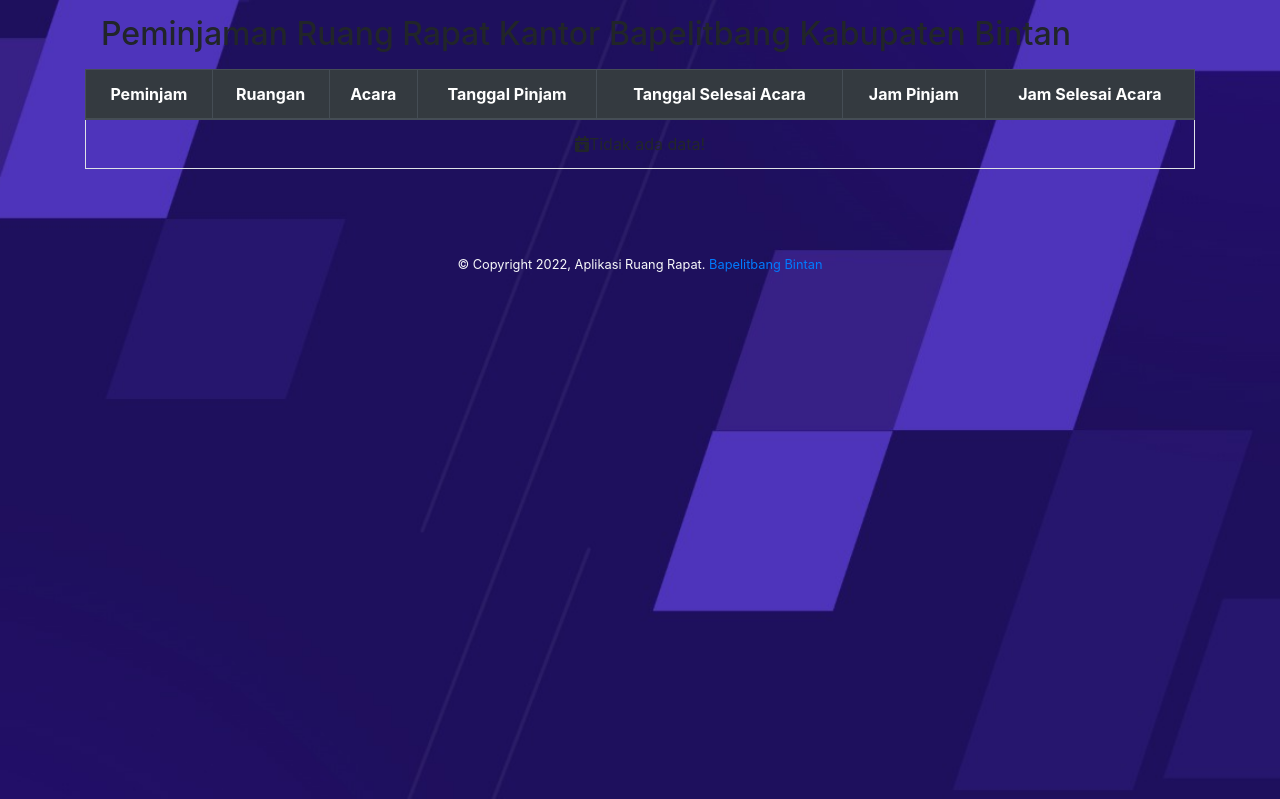
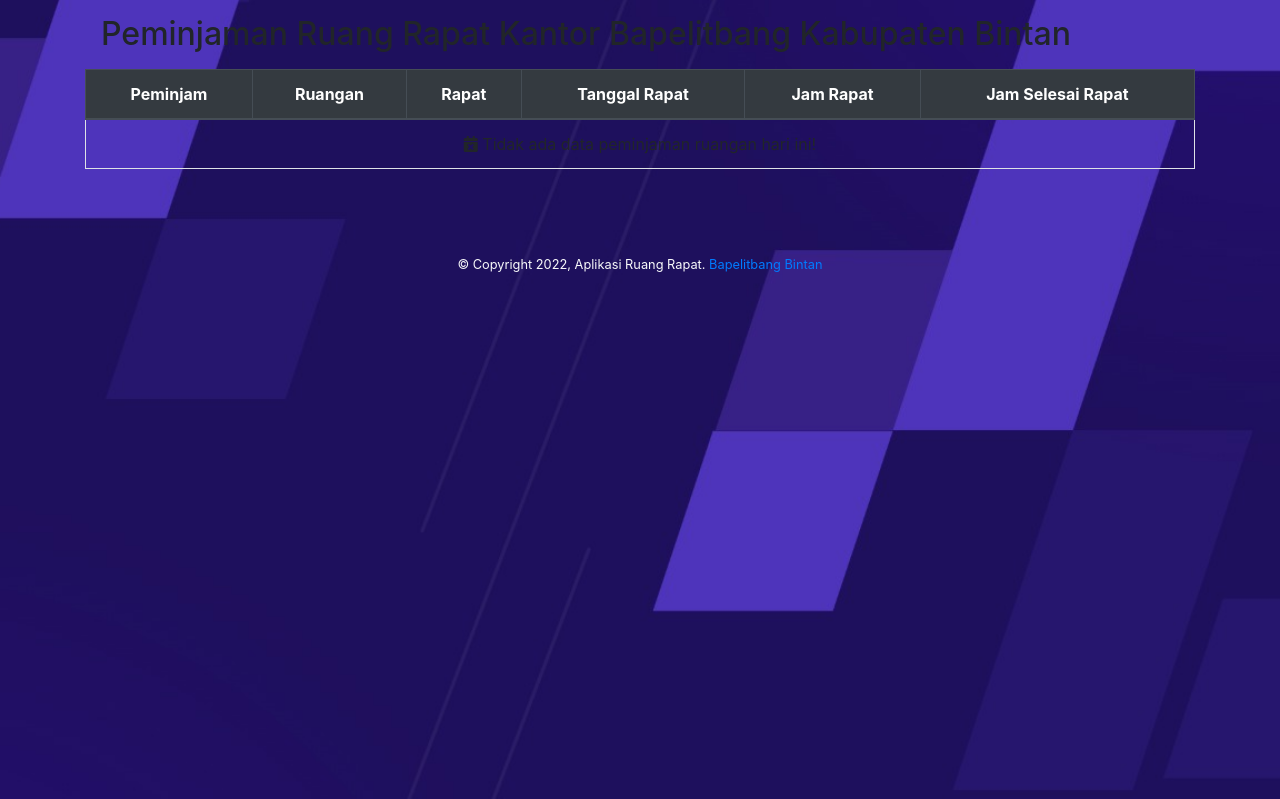
Before and after one commit to reynlldi/E-Rapat, a PHP site: page /tcpdf/index.php?p=list_signage in a window 1280 px wide. Shown: the part 25-824 px from the top of the page. Run offline with PHP 8.4, Linux system fonts and the light colour scheme; data comes from the database, SQL or seed files in the repository; some libraries are stand-ins or nearby versions.

Commit message:
Memperbaiki display list

```diff
--- a/pages/list_signage.php
+++ b/pages/list_signage.php
@@ -13,11 +13,11 @@
           <tr class="text-center">
             <th scope="col">Peminjam</th>
             <th scope="col">Ruangan</th>
-            <th scope="col">Acara</th>
-            <th scope="col">Tanggal Pinjam</th>
-            <th scope="col">Tanggal Selesai Acara</th>
-            <th scope="col">Jam Pinjam</th>
-            <th scope="col">Jam Selesai Acara </th>
+            <th scope="col">Rapat</th>
+            <!-- <th scope="col">Tanggal Pinjam</th> -->
+            <th scope="col">Tanggal Rapat</th>
+            <th scope="col">Jam Rapat</th>
+            <th scope="col">Jam Selesai Rapat</th>
             <!-- <th scope="col">Persetujuan</th> -->
           </tr>
         </thead>
@@ -28,7 +28,7 @@
                         $arrayPeminjaman = $objPeminjaman->SelectSepuluhPeminjaman();
 
                         if(count($arrayPeminjaman) == 0){
-                            echo '<tr><td colspan="8" style="text-align: center;"><i class="fas fa-calendar-times"></i>Tidak ada data!</td></tr>';
+                            echo '<tr><td colspan="8" style="text-align: center;"><i class="fas fa-calendar-times"></i> Tidak ada data peminjaman ruangan hari ini!</td></tr>';
                         } else{
                             $objPeminjaman->IDPeminjaman;
                             foreach ($arrayPeminjaman as $dataPeminjaman) {
@@ -36,7 +36,7 @@
                                 echo '<td>'.$dataPeminjaman->user->nama.'</td>';
                                 echo '<td>'.$dataPeminjaman->ruangan->namaRuangan.'</td>';
                                 echo '<td>'.$dataPeminjaman->keperluan.'</td>';
-                                echo '<td>'.$dataPeminjaman->tglPinjam.'</td>';
+                                // echo '<td>'.$dataPeminjaman->tglPinjam.'</td>';
                                 echo '<td>'.$dataPeminjaman->tglSelesai.'</td>';
                                 echo '<td>'.$dataPeminjaman->jamPinjam.'</td>';
                                 echo '<td>'.$dataPeminjaman->jamSelesai.'</td>';
```
